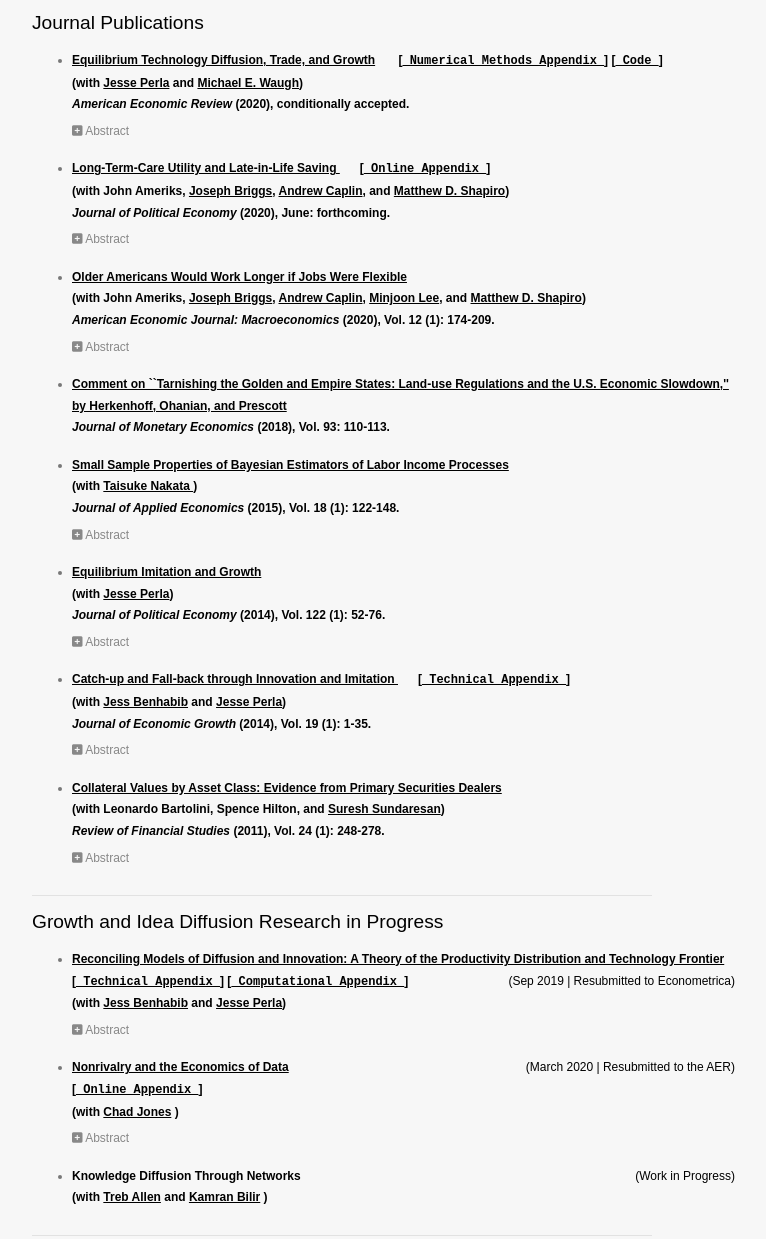
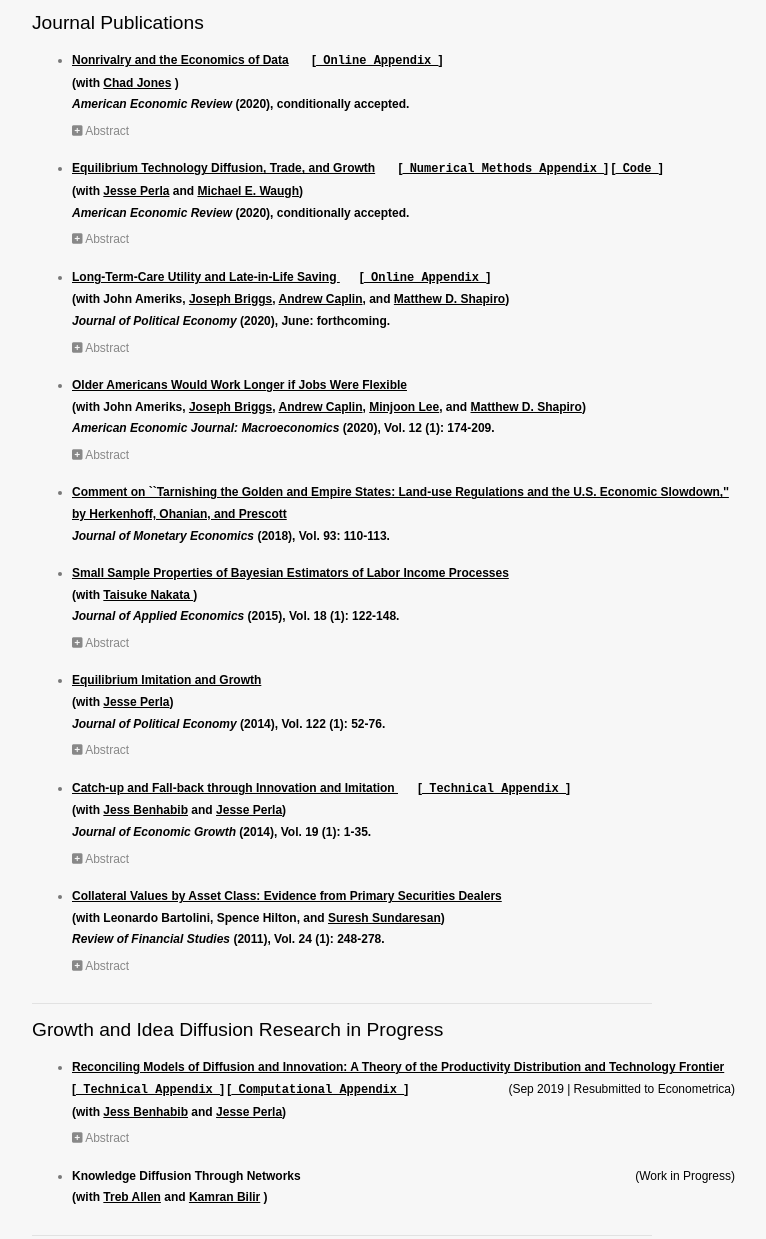
Before and after one commit to CTonetti/CTonetti.github.io, a plain HTML site: page research.html in a window 1280 px wide. Shown: the part 333-1572 px from the top of the page, without its empty margins (138-904 px from the left). Drawn offline with nearby package versions, Linux system fonts and the light colour scheme.

Commit message:
JT_Data accept.

```diff
--- a/research.html
+++ b/research.html
@@ -82,6 +82,25 @@ using applied econometric techniques with micro survey data on both statistical
 <div class="post">
 <h3 class="title" style="width: 663px">Journal Publications</h3>
 <ul>
+
+<li>
+	<h4 class="title" style="width: 663px"><strong><a href="files/papers/JonesTonetti_DataNonrivalry.pdf"> Nonrivalry and the Economics of Data</a></strong> &nbsp &nbsp &nbsp
+	[<code><a href="files/papers/JonesTonetti_DataNonrivalryAppendix.pdf"> Online Appendix </a></code>] <br>
+	(with <a href="https://web.stanford.edu/~chadj/">Chad Jones</a> ) <br>
+	<i>American Economic Review</i> (2020), conditionally accepted.
+	</h4>
+
+	<a onclick="$('#paper_DataNonrivalry').toggle();" class="abstract-link"><i class="fa fa-plus-square"></i> Abstract</a>
+	<p style="line-height: 1.2; text-align: justify; width: 663px; display:none;" id="paper_DataNonrivalry">
+		 Data is nonrival: a person's location history, medical records, and driving data can be used by any number of firms simultaneously.
+		 Nonrivalry leads to increasing returns and implies an important role for market structure and property rights.
+		 Who should own data? What restrictions should apply to the use of data? We show that in equilibrium, firms may not adequately respect the privacy of consumers.
+		 But nonrivalry leads to other consequences that are less obvious. Because of nonrivalry, there may be large social gains to data being used broadly across firms, even in the presence of privacy considerations.
+		 Fearing creative destruction, firms may choose to hoard data they own, leading to the inefficient use of nonrival data.
+		 Instead, giving the data property rights to consumers can generate allocations that are close to optimal.
+		 Consumers balance their concerns for privacy against the economic gains that come from selling data to all interested parties.
+	</p>
+</li>
 
 
 <li>
@@ -248,25 +267,6 @@ using applied econometric techniques with micro survey data on both statistical
 	Whether and how innovation and diffusion contribute to aggregate growth depends on the support of the productivity distribution.
 	With finite support, the aggregate growth rate cannot exceed the maximum growth rate of innovators. Infinite support allows for ``latent growth'': extra growth from initial conditions or auxiliary stochastic processes.
 	While innovation drives long-run growth, changes in the adoption process can influence growth by affecting innovation incentives, either directly, through licensing excludable technologies, or indirectly, via the option value of adoption.
-	</p>
-</li>
-
-<li>
-	<h4 class="title" style="width: 663px"><strong><a href="files/papers/JonesTonetti_DataNonrivalry.pdf"> Nonrivalry and the Economics of Data</a></strong>
-	<span name="right_text" style="float: right" class="auto-style1">(March 2020 | Resubmitted to the AER)</span>  <br>
-	[<code><a href="files/papers/JonesTonetti_DataNonrivalryAppendix.pdf"> Online Appendix </a></code>] <br>
-	(with <a href="https://web.stanford.edu/~chadj/">Chad Jones</a> )
-	</h4>
-
-	<a onclick="$('#paper_DataNonrivalry').toggle();" class="abstract-link"><i class="fa fa-plus-square"></i> Abstract</a>
-	<p style="line-height: 1.2; text-align: justify; width: 663px; display:none;" id="paper_DataNonrivalry">
-		 Data is nonrival: a person's location history, medical records, and driving data can be used by any number of firms simultaneously.
-		 Nonrivalry leads to increasing returns and implies an important role for market structure and property rights.
-		 Who should own data? What restrictions should apply to the use of data? We show that in equilibrium, firms may not adequately respect the privacy of consumers.
-		 But nonrivalry leads to other consequences that are less obvious. Because of nonrivalry, there may be large social gains to data being used broadly across firms, even in the presence of privacy considerations.
-		 Fearing creative destruction, firms may choose to hoard data they own, leading to the inefficient use of nonrival data.
-		 Instead, giving the data property rights to consumers can generate allocations that are close to optimal.
-		 Consumers balance their concerns for privacy against the economic gains that come from selling data to all interested parties.
 	</p>
 </li>
 
```
Also changed, not shown: index.htm (+1 -1 lines), 1 other file.
